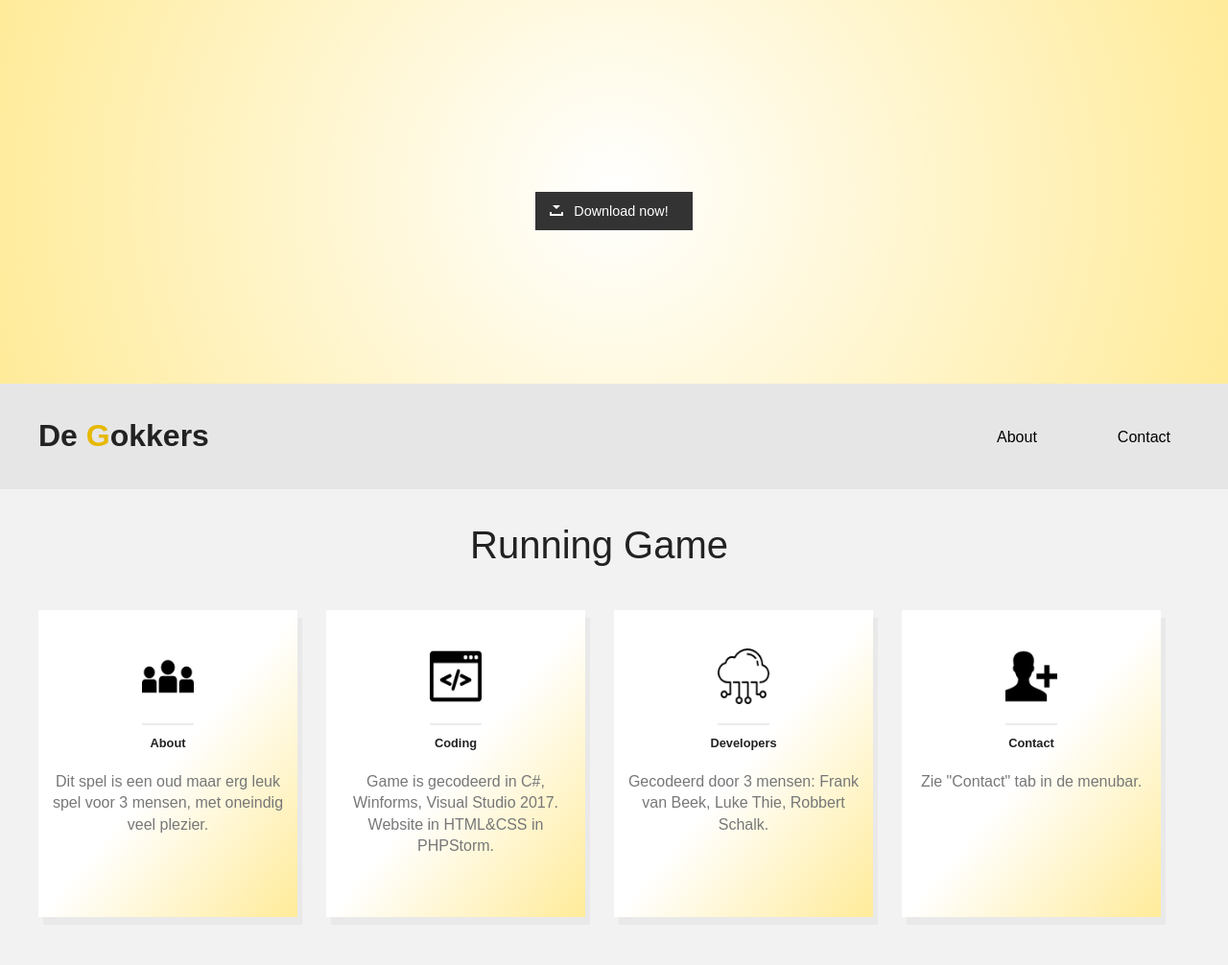
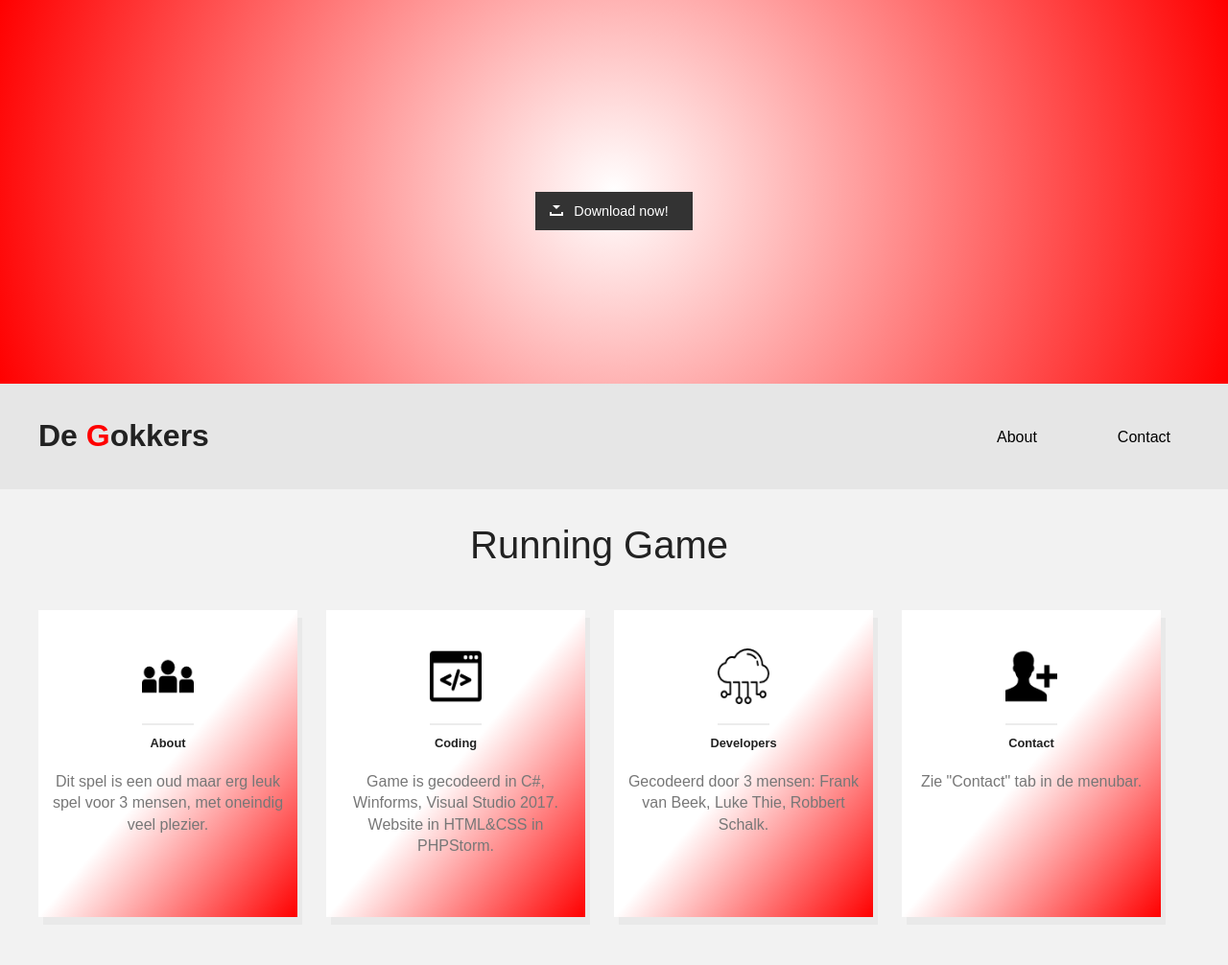
Before and after one commit to De-Gokkers/DeGokkersSite, a PHP site: page / in a window 1280 px wide. Shown: the part 27-1033 px from the top of the page at 96% size. Run offline with PHP 8.4, Linux system fonts and the light colour scheme; some libraries are stand-ins or nearby versions.

Commit message:
Aan huisstijl aangepast.

```diff
--- a/Website/css/main.css
+++ b/Website/css/main.css
@@ -145,7 +145,7 @@ textarea {
     font-family: Arial;
 }
 .menubar .logo h1 span{
-    color:#e6b800;
+    color:#FF0000;
 }
 .items{
     margin: 0 auto;
@@ -165,7 +165,7 @@ textarea {
     padding:7px 20px;
 }
 .menubarlinks a:hover{
-    color:#e6b800;
+    color:#FF0000;
     border-style: solid;
     border-radius: 15px;
     border-width: thin;
@@ -188,7 +188,7 @@ textarea {
     width: 270px;
     height: 320px;
 
-    background: linear-gradient(to bottom right , #fff, #fff, #ffeb99 );
+    background: linear-gradient(to bottom right , #fff, #fff, #FF0000 );
     margin-top: 40px;
     box-shadow: 5px 8px #e9e9e9;
     margin-bottom: 50px;
@@ -314,7 +314,7 @@ textarea {
 /* ------------------------------------------Download Section----------------------------------*/
 .downloadnow1{
     /* background: linear-gradient(to bottom right, #ffeb99,#fff ); */
-    background: radial-gradient(circle, #fff,  #ffeb99);
+    background: radial-gradient(circle, #fff,  #FF0000);
 }
 
 .downloadnow{
@@ -340,7 +340,7 @@ textarea {
     text-indent: 15px;
 }
 .buttonDownload:hover {
-    background-color: #e6b800;
+    background-color: #FF0000;
     color: white;
 }
 .buttonDownload:before, .buttonDownload:after {
```
